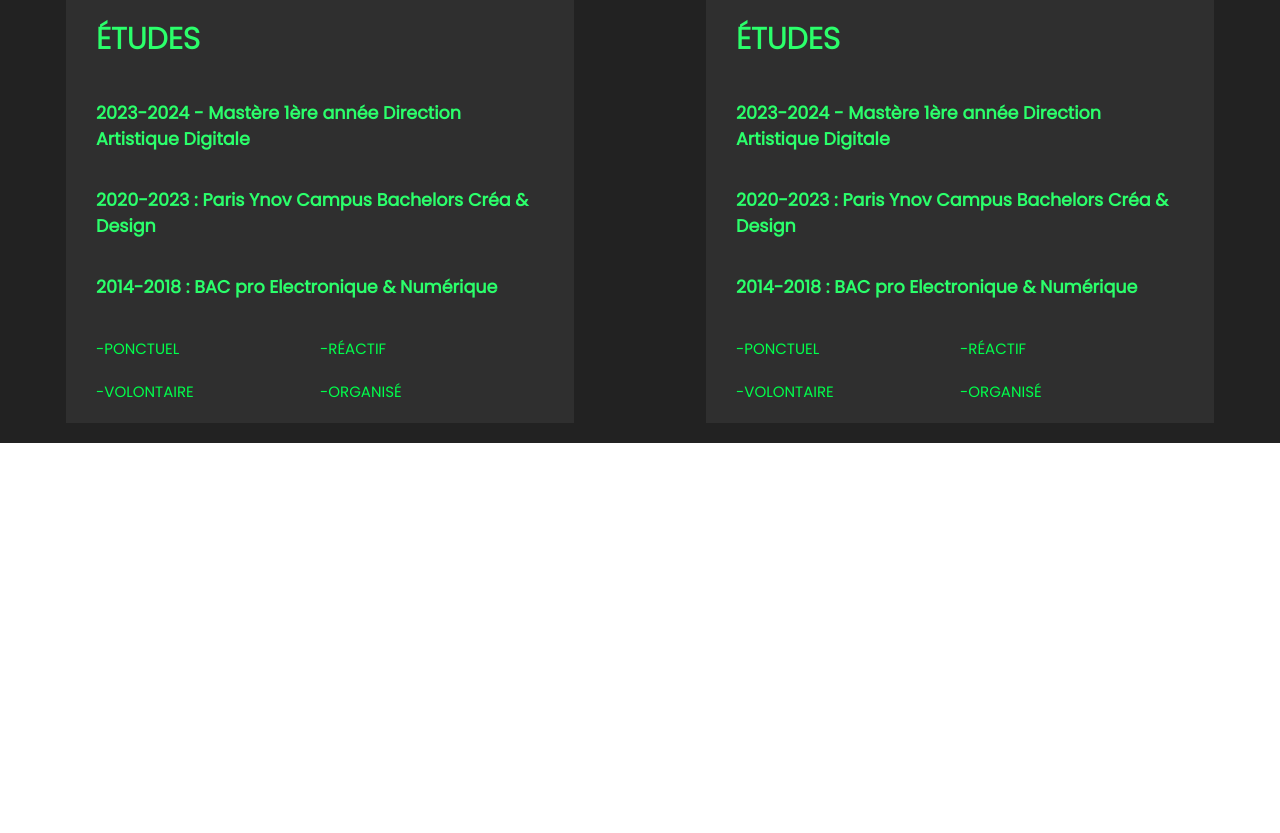
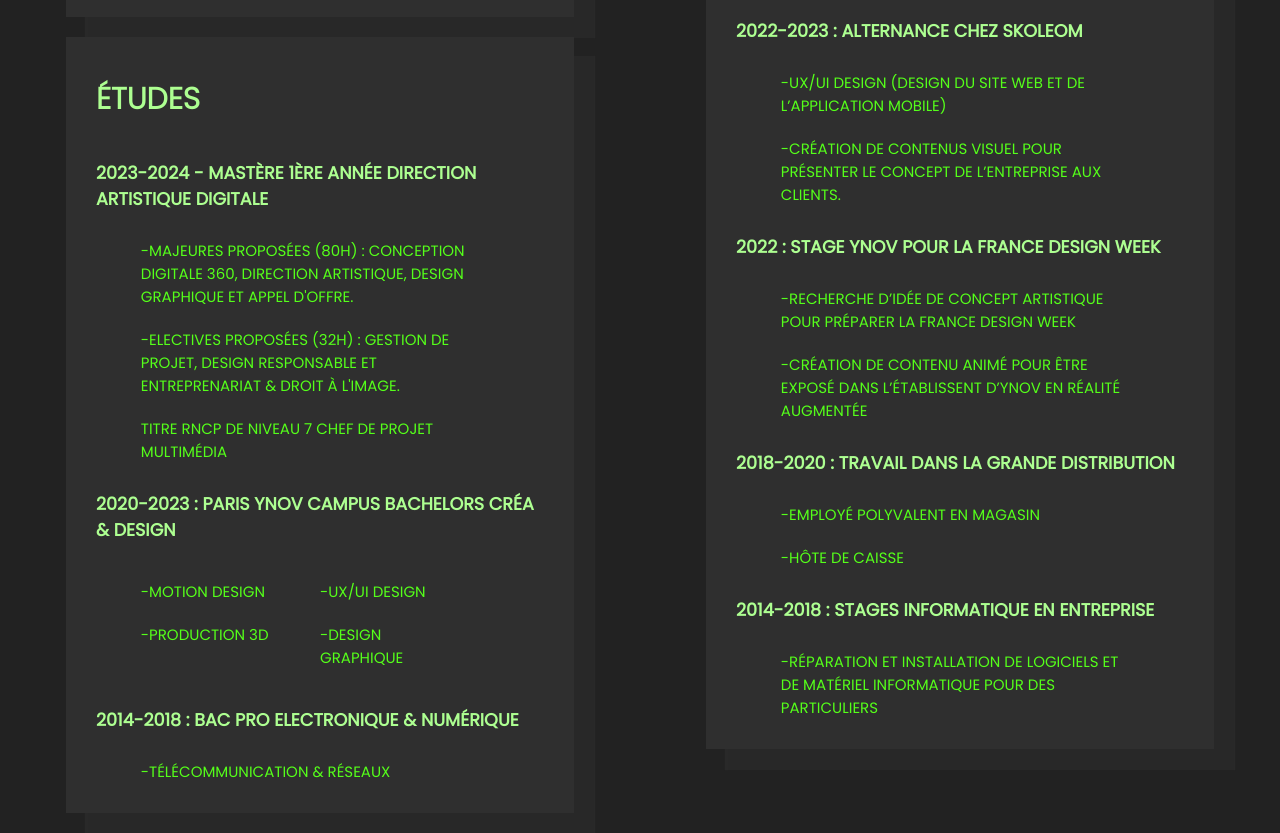
Before and after one commit to PipouilleJohnson/portfolio-killian-bouzera, a plain HTML site: page index.html in a window 1280 px wide. Shown: the part 705-1538 px from the top of the page. Before the commit the page ends 1148 px from the top, so only its background shows below. Drawn offline with Linux system fonts and the light colour scheme.

Commit message:
save 29/04/2023 23h01

```diff
--- a/index.html
+++ b/index.html
@@ -12,7 +12,7 @@
 
     <header>
         <nav>
-            <div class="logo-header"><img src="/assets/home.svg" alt=""></div>
+            <div class="logo-header"><img src="/assets/monogramme-Killian.svg" alt=""></div>
             <div class="boutons-header">
                 <div class="bouton-header"><a>Accueil</a></div>
                 <div class="bouton-header"><a>Mes travaux</a></div>
@@ -26,7 +26,12 @@
     <div class="bloc-intro">
         <div class="container-bloc-gauche">
 
+            <img src="/assets/monogramme-Killian-bloc.svg" alt="">
+
             <div class="bloc-paragraphe">
+
+                <h1>Bienvenue sur mon portfolio !</h1>
+
                 <p>Bonjour, je m’appelle Killian BOUZERA,
                 je suis artiste 3D, motion et UX designer,
                 je suis quelqu’un de passionné qui trouve toujours
@@ -39,6 +44,10 @@
             <img src="/assets/photo-de-profil.jpg" alt="">
         </div>
     </div>
+
+
+    <!-- Bloc de CV -->
+
 
     <div class="bloc-cv">
 
@@ -64,59 +73,64 @@
 
                 <h3>2023-2024 - Mastère 1ère année Direction Artistique Digitale</h3>
 
+                <p>-Majeures proposées (80h) : Conception digitale 360, Direction Artistique, Design graphique et Appel d'Offre.</p>
+
+                <p>-Electives proposées (32h) : Gestion de Projet, Design Responsable et Entreprenariat & Droit à l'image.</p>
+
+                <p>Titre RNCP de Niveau 7 Chef de Projet Multimédia</p>
+
                 <h3>2020-2023 : Paris Ynov Campus Bachelors Créa & Design</h3>
+
+                <div class="container-infos">
+                    <div class="bloc-infos-1">
+                        <p>-Motion design</p>
+                        <p>-Production 3D</p>
+                    </div>
+                    <div class="bloc-infos-2">
+                        <p>-UX/UI design</p>
+                        <p>-Design graphique</p>
+                    </div>
+                </div>
 
                 <h3>2014-2018 : BAC pro Electronique & Numérique</h3>
 
-                <div class="container-infos">
-                    <div class="bloc-infos-1">
-                        <p>-Ponctuel</p>
-                        <p>-Volontaire</p>
-                    </div>
-                    <div class="bloc-infos-2">
-                        <p>-Réactif</p>
-                        <p>-Organisé</p>
-                    </div>
-                </div>
+                <p>-Télécommunication & réseaux</p>
+
             </div>
 
         </div>
             <div class="partie-droite">
 
-                <div class="profil-pro">
-                    <h2>Profil</h2>
-                    <div class="container-infos">
-                        <div class="bloc-infos-1">
-                            <p>-Ponctuel</p>
-                            <p>-Volontaire</p>
-                        </div>
-                        <div class="bloc-infos-2">
-                            <p>-Réactif</p>
-                            <p>-Organisé</p>
-                        </div>
-                    </div>
-                </div>
+
 
                 <div class="profil-pro">
 
-                    <h2>études</h2>
+                    <h2>Expériences professionnelles</h2>
 
-                    <h3>2023-2024 - Mastère 1ère année Direction Artistique Digitale</h3>
 
-                    <h3>2020-2023 : Paris Ynov Campus Bachelors Créa & Design</h3>
+                    <h3>2022-2023 : Alternance chez SKOLEOM</h3>
 
-                    <h3>2014-2018 : BAC pro Electronique & Numérique</h3>
+                    <p>-UX/UI design (Design du site web et de l’application mobile)</p>
 
-                    <div class="container-infos">
-                        <div class="bloc-infos-1">
-                            <p>-Ponctuel</p>
-                            <p>-Volontaire</p>
-                        </div>
-                        <div class="bloc-infos-2">
-                            <p>-Réactif</p>
-                            <p>-Organisé</p>
-                        </div>
-                    </div>
+                    <p>-Création de contenus visuel pour présenter le concept de l’entreprise aux clients.</p>
+
+                    <h3>2022 : Stage Ynov pour la France design Week</h3>
+
+                    <p>-recherche d’idée de concept artistique pour préparer la France design Week</p>
+
+                    <p>-Création de contenu animé pour être exposé dans l’établissent d’ynov en réalité augmentée </p>
+
+                    <h3>2018-2020 : Travail dans la grande distribution</h3>
+
+                    <p>-Employé polyvalent en magasin</p>
+
+                    <p>-Hôte de caisse</p>
+
+                    <h3>2014-2018 : Stages informatique en entreprise</h3>
+
+                    <p>-Réparation et installation de logiciels et de matériel informatique pour des particuliers</p>
+
+
                 </div>
 
             </div>
--- a/style.css
+++ b/style.css
@@ -29,40 +29,38 @@ html, body{
     display: flex;
     flex-direction: column;
 
-    color: rgb(43, 43, 43);
+
+
     font-size: 15px;
+    text-transform: uppercase;
     font-family: "poppins-regular";
 }
 
+h1{
+    margin: 0 0;
+    font-size: 30px;
+    text-align: start;
+}
 
-h1{
+h2{
+    margin: 20px 0;
+    display: flex;
+    flex-direction: column;
+    justify-content: center;
     font-size: 30px;
-    text-transform: uppercase;
-    text-align: center;
+    color: #ADFF91;
+    font-family: "poppins-light";
+    text-align: start;
+}
+h3{
+    color: #ADFF91;
 }
 
 p{
-    margin: 20px auto;
+    margin: 20px 0;
     width: 80%;
-    text-align: center;
-}
-
-button{
-    margin: 20px 0;
-    padding: 15px 40px;
-    display: flex;
-    flex-direction: row;
-    align-items: center;
-    font-size: 20px;
-    border: none;
-    color: rgb(255, 255, 255);
-    background-color: #171717;
-    border-radius: 5px;
-}
-
-button p{
-    margin: 0;
-    margin-right: 10px;
+    text-align: start;
+    color: black;
 }
 
 
@@ -88,7 +86,7 @@ nav{
 }
 
 .boutons-header{
-    width: 50%;
+    width: 40%;
     display: flex;
     justify-content: space-between;
     align-items: center;
@@ -112,25 +110,31 @@ nav{
 }
 
 .container-bloc-gauche{
-    margin: auto;
+    margin: auto auto;
     width: 80%;
     height: 50%;
     display: flex;
-    flex-direction: column;
+    flex-direction: row;
     justify-content: center;
     align-items: center;
 }
 
+.container-bloc-gauche img{
+    margin: auto auto;
+    height: 300px;
+}
+
 .container-bloc-droit img{
-    position: relative;
     width: 100%;
     height: 100%;
     object-fit: cover;
 }
 
 .bloc-paragraphe{
+    position: relative;
     margin: 0 auto;
     display: flex;
+    flex-direction: column;
     justify-content: center;
     margin-bottom: 100px auto;
     width: 50%;
@@ -156,55 +160,47 @@ nav{
 
 .partie-droite{
     width: 50%;
+    display: flex;
+    justify-content: start;
 }
 .profil-pro{
     margin: 20px auto;
-    padding: 0 30px;
+    padding: 20px 30px;
     width: 70%;
     display: flex;
     flex-direction: column;
     justify-content: space-between;
-    color: #2bff6b;
     background-color:rgb(47, 47, 47);
+    box-shadow: 20px 20px 1px 1px rgb(47, 47, 47, .50);
 }
 
-.profil-pro h2{
-    margin: 20px 0;
-    display: flex;
-    flex-direction: column;
-    justify-content: center;
-    text-transform: uppercase;
-    font-size: 30px;
-    color: #2bff6b;
-    font-family: "poppins-light";
+.profil-pro p{
+    margin: 10px auto;
+    color: #55FF1A;
     text-align: start;
 }
 
 .container-infos{
+    margin: 0 auto;
+    width: 80%;
     display: flex;
 
 }
 
 .bloc-infos-1{
-    margin: 0 0;
     width: 80%;
 }
 
 .bloc-infos-1 p{
     margin: 20px 0;
-    text-transform: uppercase;
     text-align: start;
-    color: #00ff4c;
 }
 
 .bloc-infos-2{
-    margin: 0;
     width: 80%;
 }
 
 .bloc-infos-2 p{
     margin: 20px 0;
-    text-transform: uppercase;
     text-align: start;
-    color: #00ff4c;
 }
```
Also changed, not shown: assets/monogramme-Killian-bloc.svg (added), assets/monogramme-Killian.svg (added).
